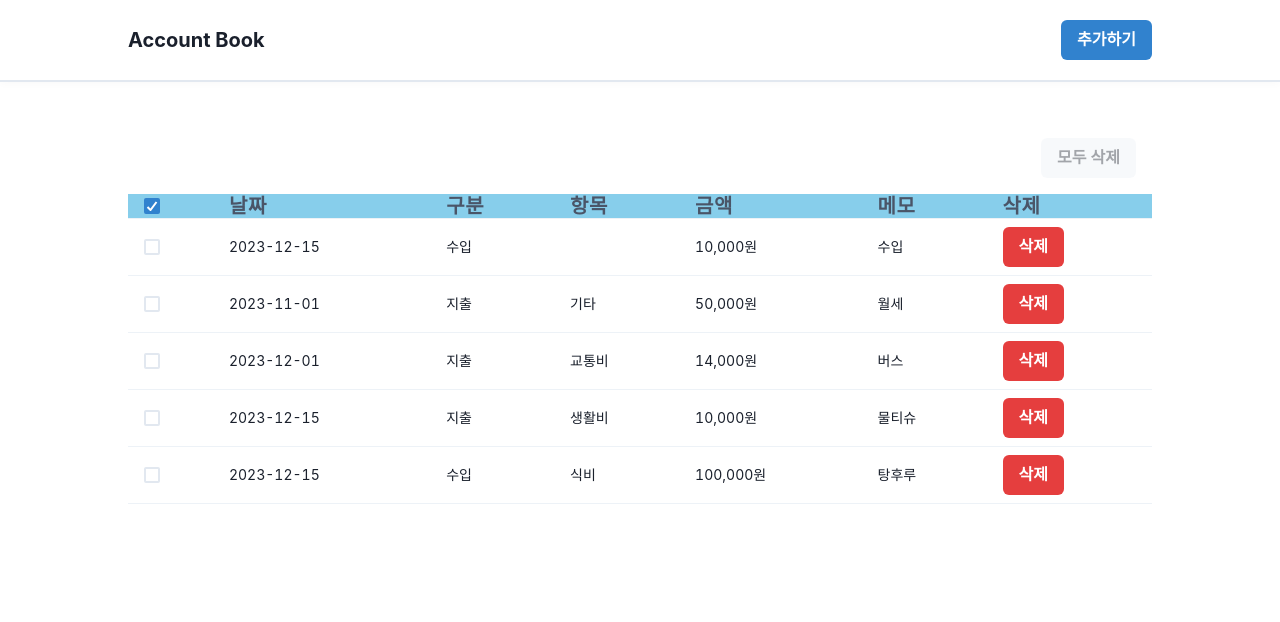
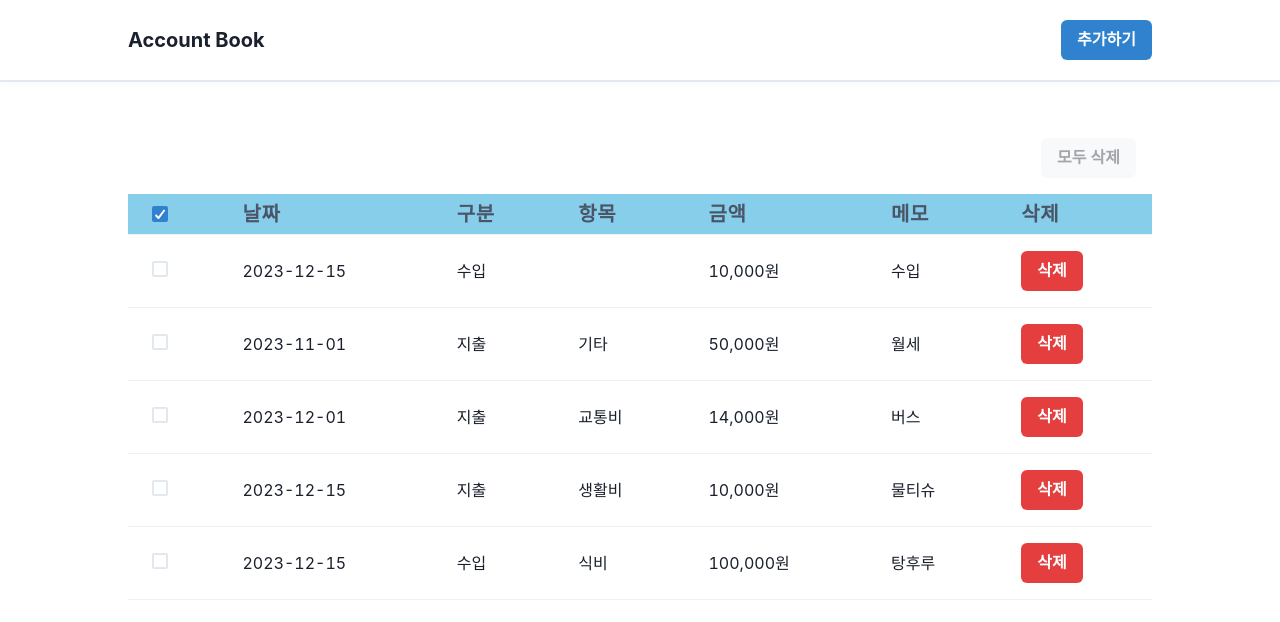
Before and after one commit to woorifisa-service-dev-2nd/frontend-3rd-accountBook, a React (Vite) app: page /list in a window 1280 px wide. Shown: the top 622 px of the page. Built offline with nearby package versions, Linux system fonts and the light colour scheme; data requests are answered from the project's data file.

Commit message:
style: 데이터 테이블 사이즈 선택적으로 변경

```diff
--- a/src/components/dashboard/DashBoard.jsx
+++ b/src/components/dashboard/DashBoard.jsx
@@ -44,7 +44,7 @@ const DashBoard = () => {
                   상세보기
                 </Button>
               </HStack>
-              <DataTable fontSize={'sm'} bgColor={'white'} data={recentData} />
+              <DataTable fontSize={'sm'} bgColor={'white'} data={recentData} size={'lg'} />
             </Stack>
           </Card>
         </GridItem>
--- a/src/components/dashboard/DataTable.jsx
+++ b/src/components/dashboard/DataTable.jsx
@@ -12,7 +12,7 @@ export const CHARGE_LIST = {
   income: '수입',
 };
 
-const DataTable = ({ fontSize, bgColor, data, checkedItems, toggleAllCheckboxes, toggleSingleCheckbox, handleEdit, handleDelete }) => {
+const DataTable = ({ size, fontSize, bgColor, data, checkedItems, toggleAllCheckboxes, toggleSingleCheckbox, handleEdit, handleDelete }) => {
   const { isOpen, onOpen, onClose } = useDisclosure();
   const [itemToEdit, setItemToEdit] = useState(null);
 
@@ -24,7 +24,7 @@ const DataTable = ({ fontSize, bgColor, data, checkedItems, toggleAllCheckboxes,
 
   return (
     <>
-      <Table variant="simple" size="sm">
+      <Table variant="simple" size={size ? "sm" : size}>
         <Thead>
           <Tr backgroundColor={bgColor ? bgColor : 'skyblue'}>
             {toggleAllCheckboxes && checkedItems && (
```
